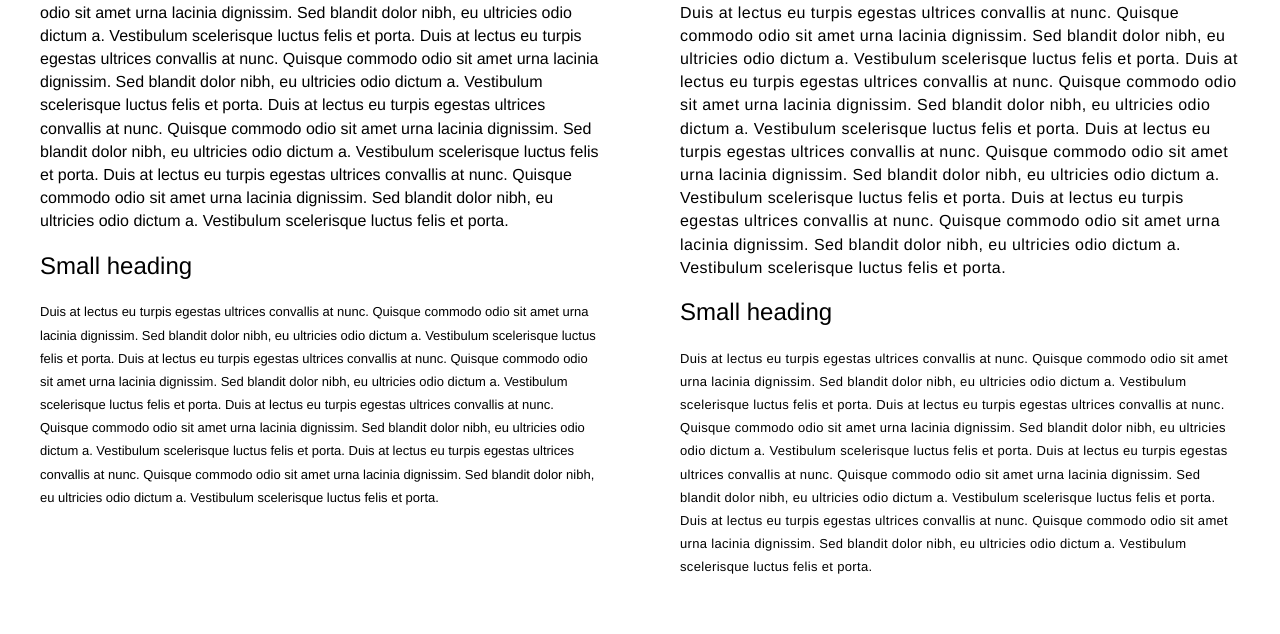
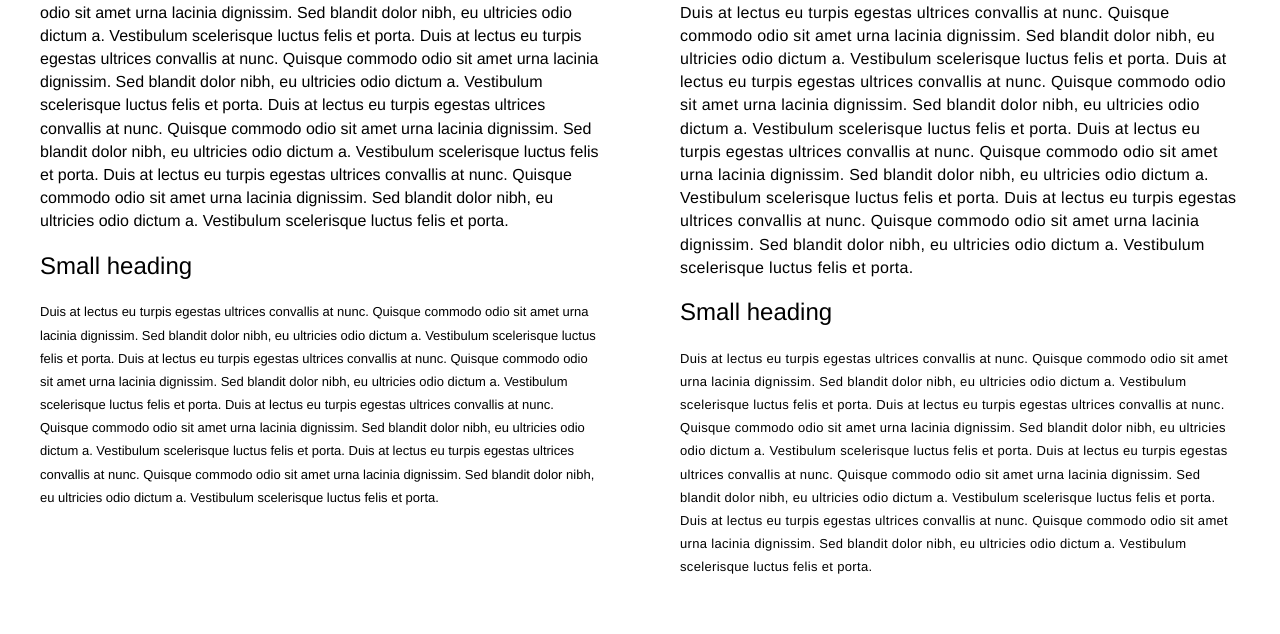
Before and after one commit to oscarisadesigner/scss-legible-type, a plain HTML site: page index.html in a window 1280 px wide. Shown: the part 470-1104 px from the top of the page. Drawn offline with Linux system fonts and the light colour scheme.

Commit message:
Revised algorithm for letter-spacing

```diff
--- a/_legible.scss
+++ b/_legible.scss
@@ -13,7 +13,7 @@
 
     @if ($unitless-size < 18) {
 
-	    $tracking: ( ($unitless-size*$unitless-size) - (28*($unitless-size)) + 220 ) /1000;
+	    $tracking: (($unitless-size) - (3*$unitless-size) + 51 ) /1000;
 
     } @else {
 	    $tracking: 0;
```
Also changed, not shown: style.css.
